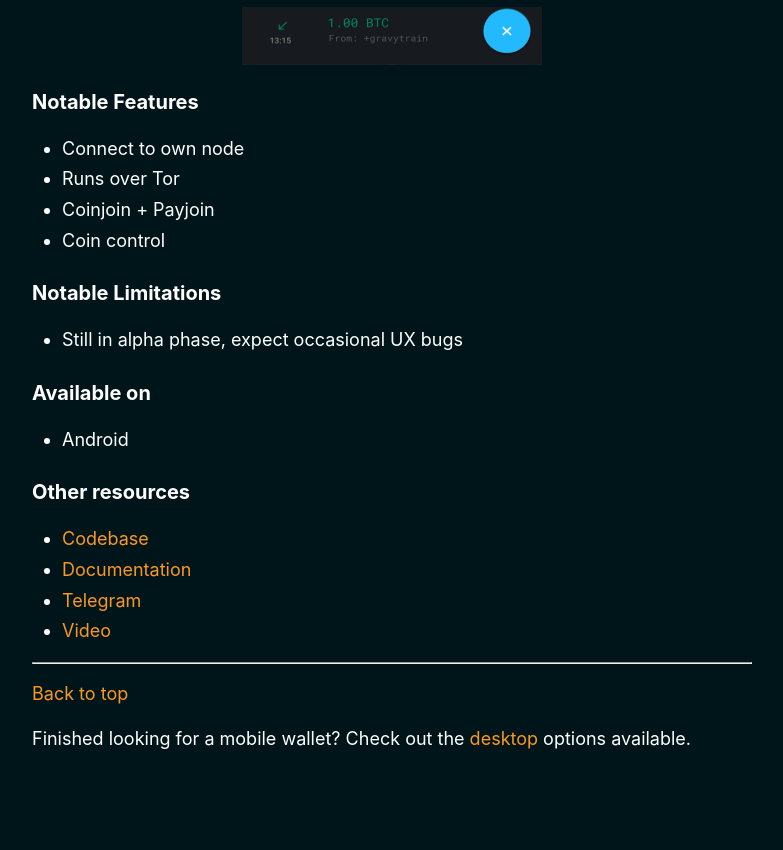
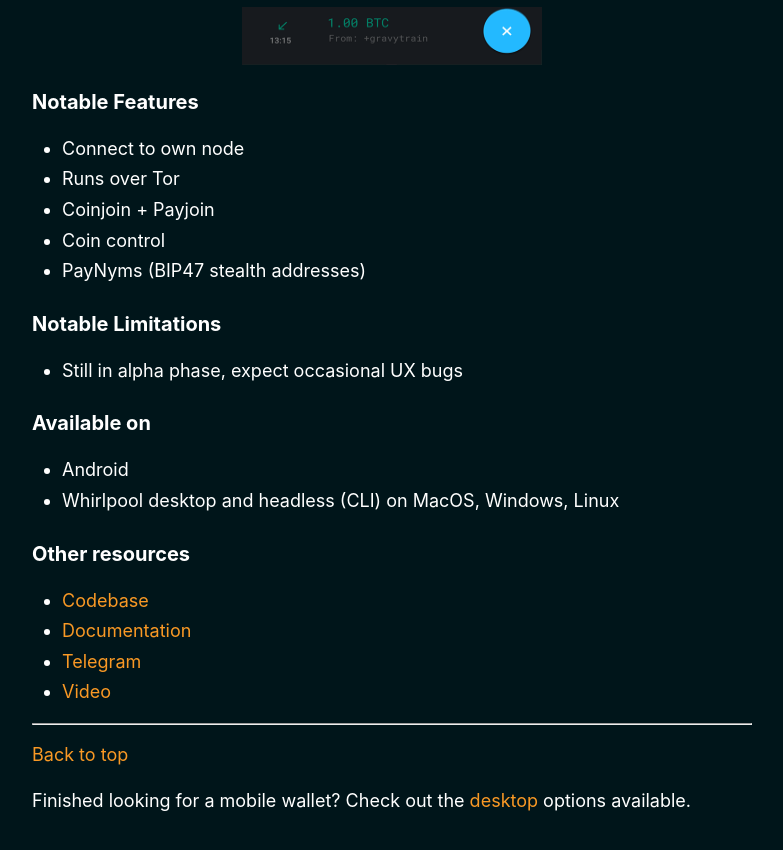
Before and after one commit to BitcoinQnA/bitcoin-wallet-guide, a Jekyll site: the page built from _pages/mobile.md, in a window 1280 px wide and 900 px high, scrolled down 8931 px. Shown: the top 850 px of the window, without its empty margins (248-1031 px from the left). Built offline with Jekyll 4.4.1, drawn with Linux system fonts in a browser that asks for light colours.

Commit message:
modify Samourai 'Available on'

```diff
--- a/_pages/mobile.md
+++ b/_pages/mobile.md
@@ -187,12 +187,14 @@ Mobile wallets provide the ultimate in convenience when interacting with Bitcoin
 * Runs over Tor
 * Coinjoin + Payjoin
 * Coin control
+* PayNyms (BIP47 stealth addresses)
 
 ### Notable Limitations
 * Still in alpha phase, expect occasional UX bugs
 
 ### Available on
 * Android
+* Whirlpool desktop and headless (CLI) on MacOS, Windows, Linux
 
 ### Other resources
 * [Codebase](https://code.samourai.io/wallet/samourai-wallet-android)
```
